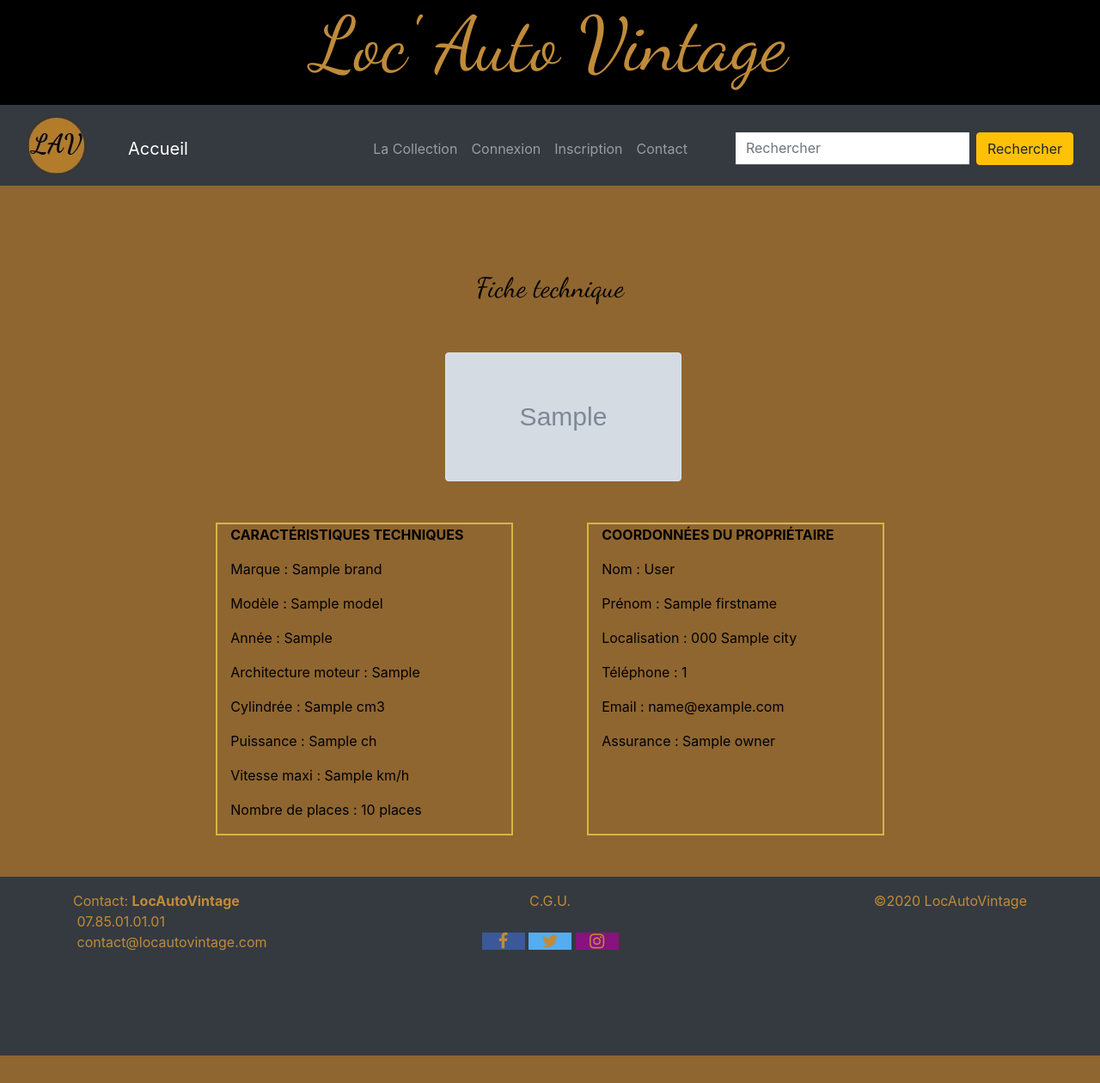
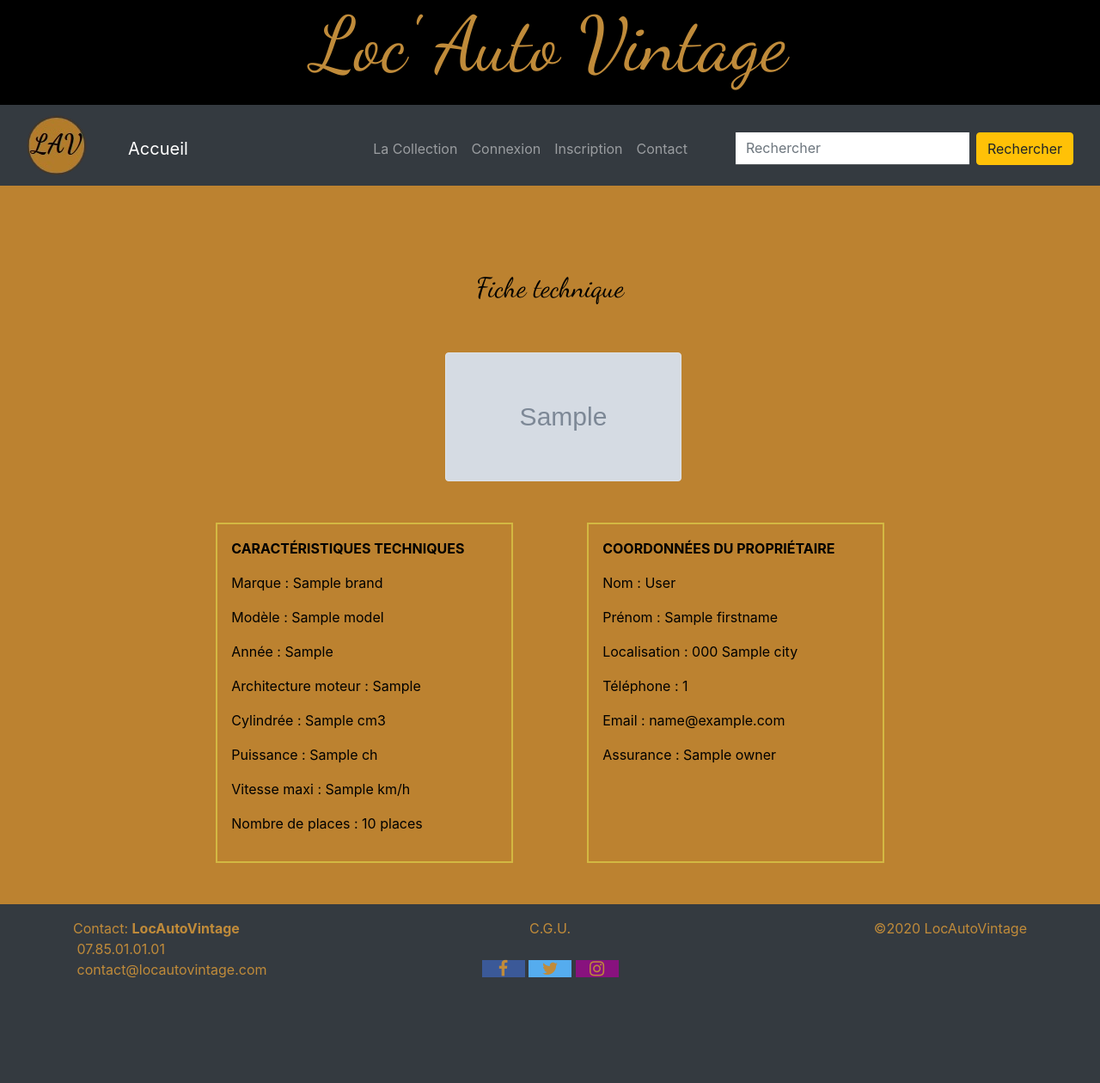
Before and after one commit to mikhaddo/locautovintage, a Symfony app: template templates/main/carDetail.html.twig in a window 1280 px wide. Shown: the whole page at 86% size. Before the commit the page ends 1228 px from the top, so only its background shows below. Run offline with Twig, Linux system fonts and the light colour scheme; the template is opened without the code that fills it: most values are stand-ins (such as "Sample title", 1, 10 or a date in 2020); grey boxes marked "Sample" are stand-in pictures; some libraries are stand-ins or nearby versions.

Commit message:
RD fiche technique + couleur de fond

```diff
--- a/public/css/styles.css
+++ b/public/css/styles.css
@@ -109,7 +109,7 @@ footer {
   color: white;
 }
 .backcolor{
-  background-color: #8f6630;
+  background-color: #bc8230;
 }
 form{
   margin-top: 50px;
@@ -129,7 +129,7 @@ input{
   width: 100%;
 }
 .contcolor{
-   background-color: #8f6630;
+   background-color: #bc8230;
   background-size: contain;
   height: 600px;
   width: auto;
@@ -175,7 +175,7 @@ input{
 }
 
 .backcolor {
-	background-color: #8f6630;
+	background-color: #bc8230;
 }
 
 form {
@@ -193,7 +193,7 @@ form {
 }
 
 .contcolor {
-	background-color: #8f6630;
+	background-color: #bc8230;
 	background-size: contain;
 	height: 600px;
 	width: auto;
@@ -237,7 +237,7 @@ form {
 
 /* Styles de l'overlay */
 .overlay{
-	position: absolute;
+	position: fixed;
 	z-index: 99;
 	background: rgba(0, 0, 0, 0.6);
 	top: 0;
--- a/public/js/viewer.js
+++ b/public/js/viewer.js
@@ -9,6 +9,7 @@ $('.viewer-event').click(function(){
         </div>
     `);
 
+    // Désactivation du scroll de la page
     $('body').css('overflow', 'hidden');
 
     // Ecouteur d'évènement click sur le "X"
@@ -17,6 +18,7 @@ $('.viewer-event').click(function(){
         // Suppression de l'overlay (et tout ce qu'il contient)
         $('.overlay').remove();
 
+        // Réactivation du scroll de la page
         $('body').css('overflow', 'auto');
     });
 });
--- a/templates/main/carDetail.html.twig
+++ b/templates/main/carDetail.html.twig
@@ -24,7 +24,7 @@
 
         <div class="d-flex flex-wrap align-items-content justify-content-center mt-5 mb-5 car-detail-gen-box">
             {# Bloc caractéristiques techniques #}
-            <div class="col-4 car-detail-tech">
+            <div class="col-10 col-md-4 car-detail-tech p-3">
                 <p><span>Caractéristiques techniques</span></p>
                 <p>Marque : {{ vehicle.brand }}</p>
                 <p>Modèle : {{ vehicle.model }}</p>
@@ -37,7 +37,7 @@
             </div>
 
             {# Bloc coordonnées propriétaire #}
-            <div class="col-4 offset-1 car-detail-info">
+            <div class="col-10 col-md-4 offset-md-1 car-detail-info p-3">
                 <p><span>Coordonnées du propriétaire</span></p>
                 <p>Nom : {{ vehicle.owner.lastname }}</p>
                 <p>Prénom : {{ vehicle.owner.firstname }}</p>
```
